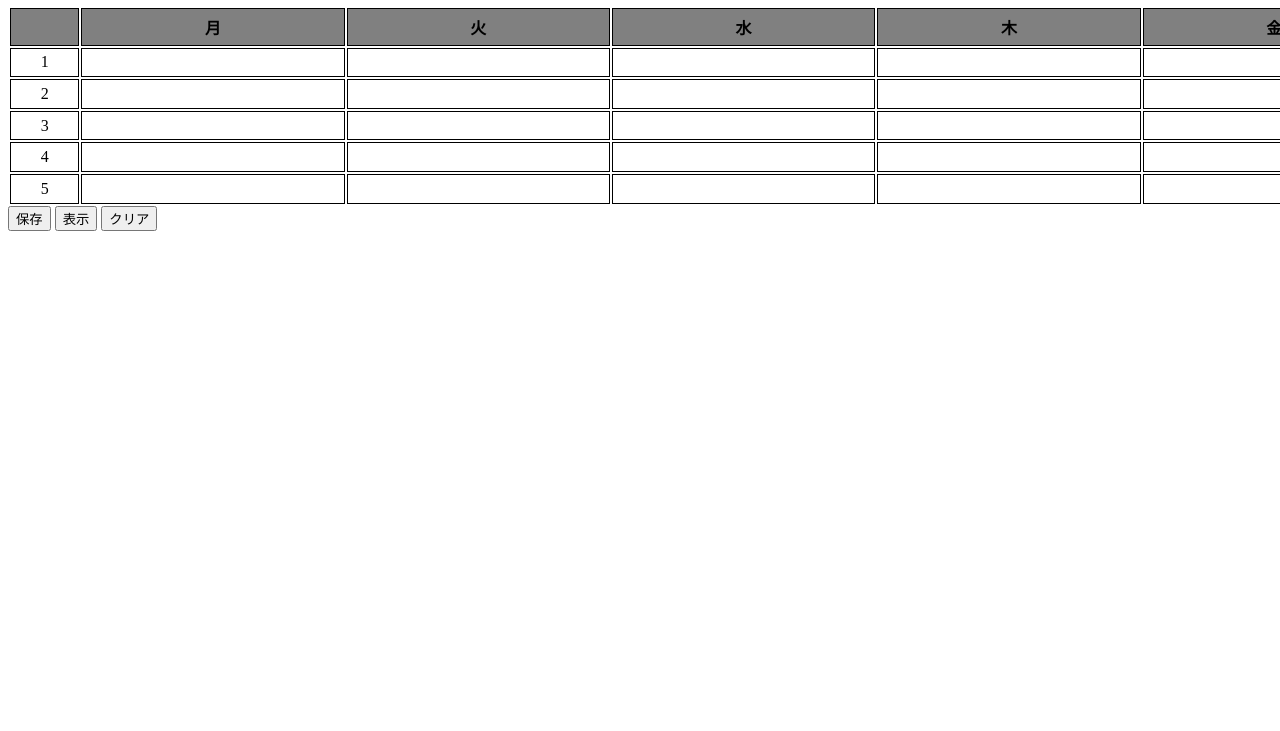
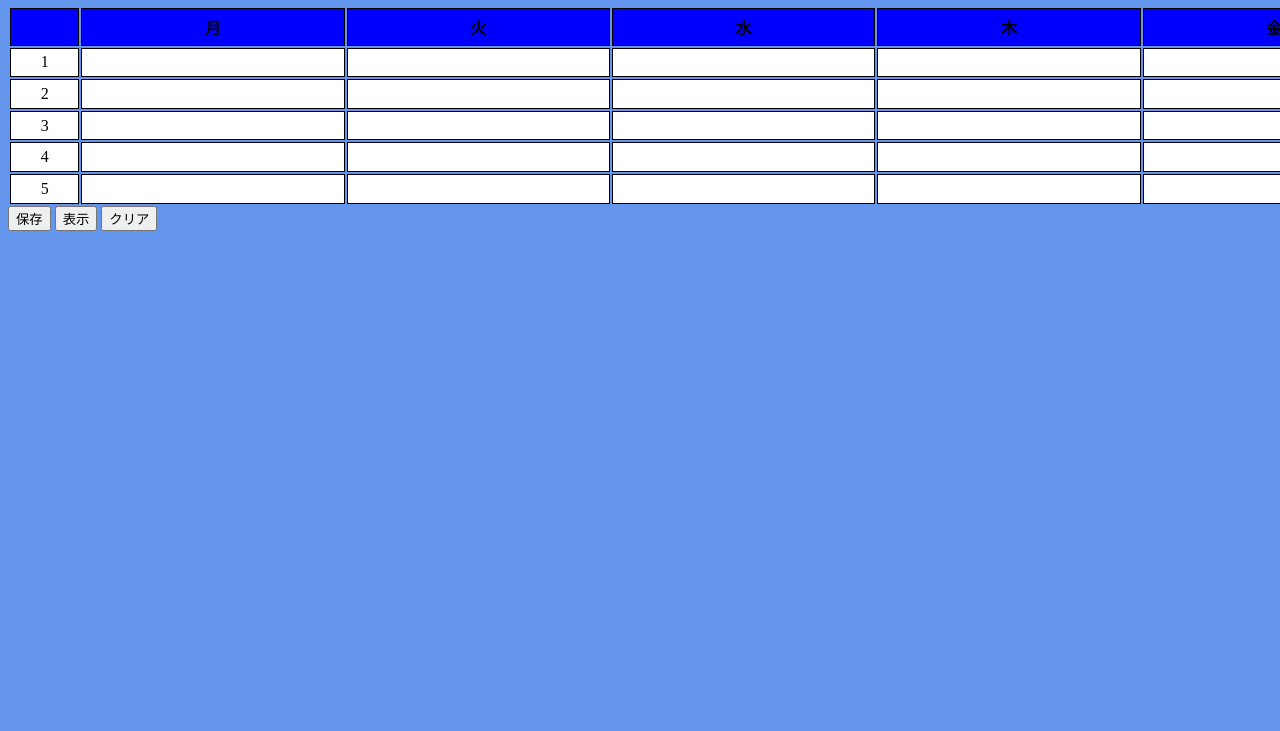
Before and after one commit to returnhanamaru/time_table, a plain HTML site: page index.html in a window 1280 px wide. Shown: the part 69-800 px from the top of the page. Drawn offline with Linux system fonts and the light colour scheme.

Commit message:
背景色の変更

```diff
--- a/css/border.css
+++ b/css/border.css
@@ -1,22 +1,27 @@
 @charset "UTF-8";
 
 th,td {
-    border: solid 1px;              /* 枠線指定 */
+  border: solid 1px;              /* 枠線指定 */
 }
 
 #myTable {
-width: 1400px;
-height: 200px;
+  width: 1400px;
+  height: 200px;
 }
 
 th {
-background: grey;
+  background: blue;
 }
 
 td {
-text-align: center;
+  text-align: center;
+  background: white;
 }
 
 #myTable {
-margin: auto;
+  margin: auto;
 }
+
+body {
+  background-color: #6495ed;
+}
```
Also changed, not shown: 1 other file.
